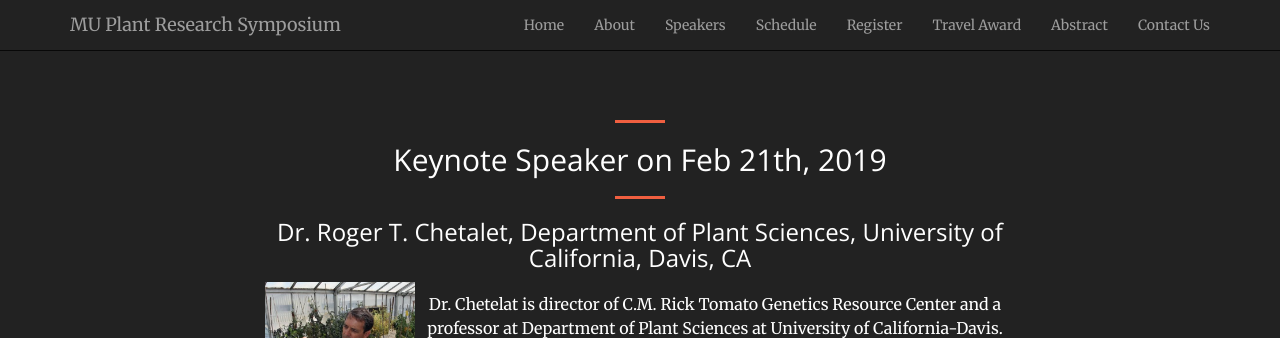
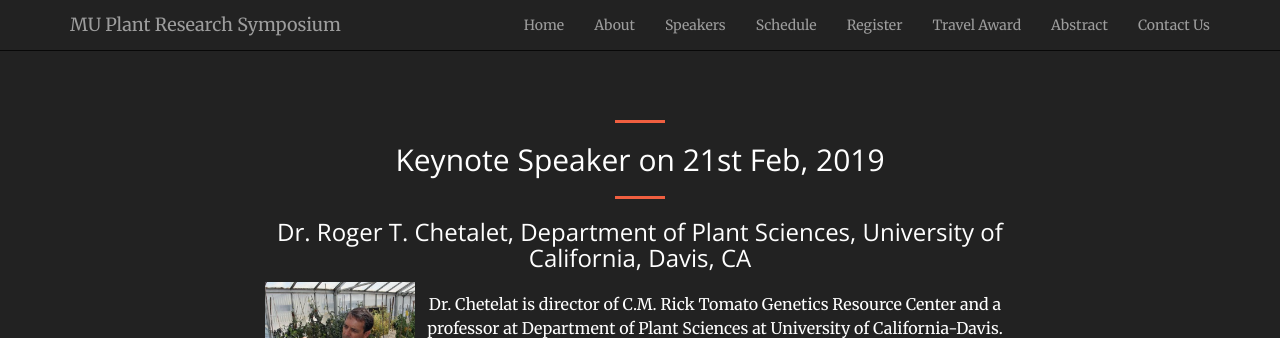
Before and after one commit to mupioneersymposium/mupioneersymposium.github.io, a Jekyll site: the page built from speakers.md, in a window 1280 px wide and 900 px high. Shown: the top 338 px of the window. Built offline with Jekyll 4.4.1, drawn with Linux system fonts in a browser that asks for light colours.

Commit message:
Update speakers.md
21st

```diff
--- a/speakers.md
+++ b/speakers.md
@@ -3,7 +3,7 @@ layout: regular
 ---
 
 <hr style="clear: both;" />
-## Keynote Speaker on Feb 21th, 2019
+## Keynote Speaker on 21st Feb, 2019
 <hr style="clear: both;" />
 
 
```
